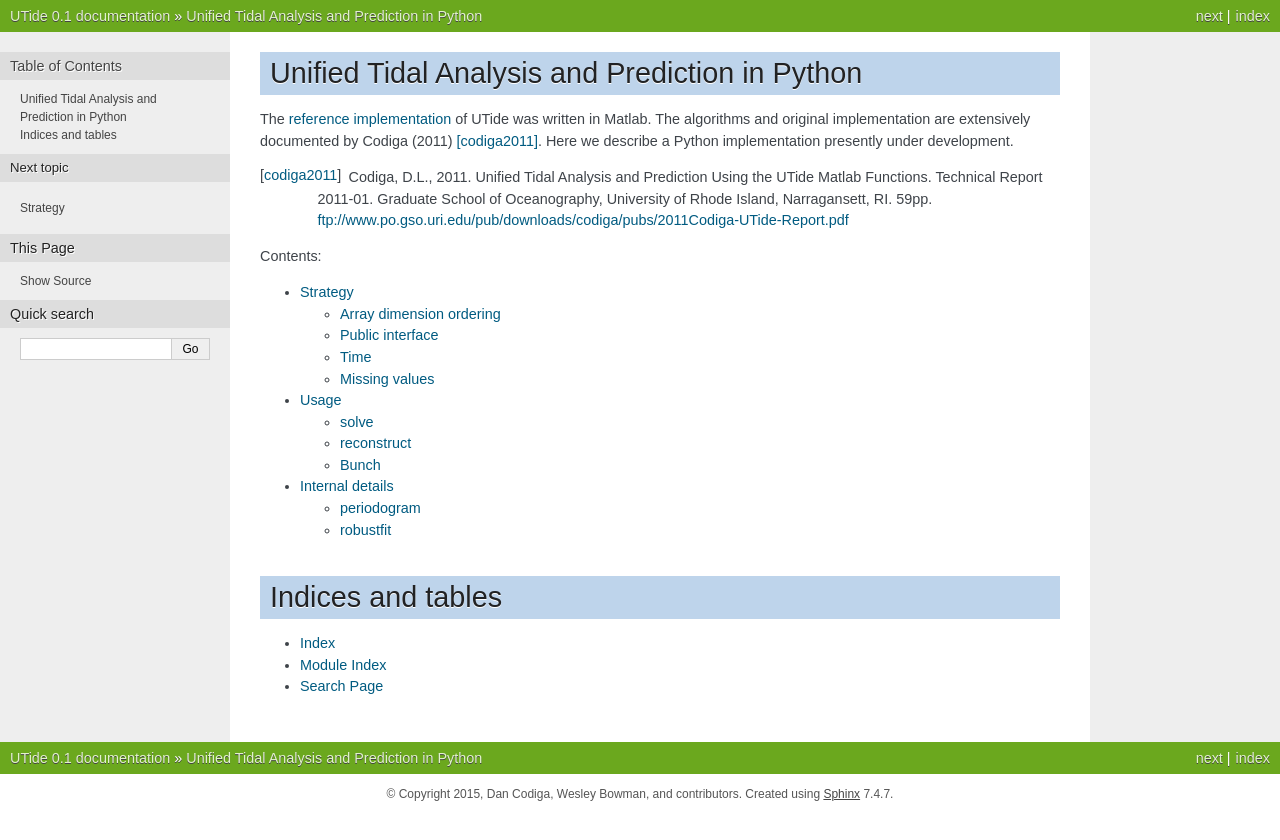
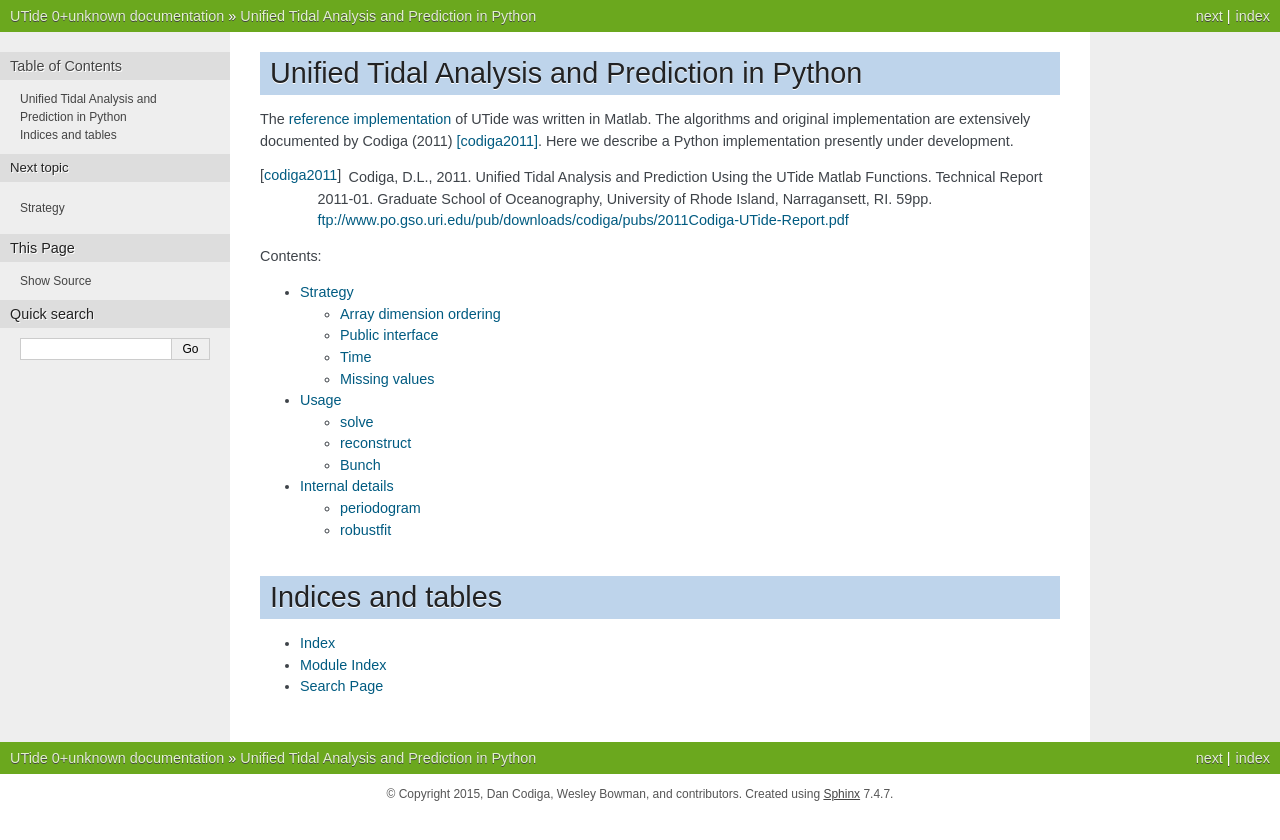
Before and after one commit to wesleybowman/UTide, a Sphinx documentation site: the page built from docs/index.rst, in a window 1280 px wide. Shown: the top 840 px of the page. Built offline with Sphinx 7.4.7, drawn with Linux system fonts in a browser that asks for light colours; some of the changed lines change nothing that is shown.

Commit message:
fix version in the docs

```diff
--- a/docs/conf.py
+++ b/docs/conf.py
@@ -58,11 +58,10 @@ copyright = '2015, Dan Codiga, Wesley Bowman, and contributors'
 # The version info for the project you're documenting, acts as replacement for
 # |version| and |release|, also used in various other places throughout the
 # built documents.
-#
-# The short X.Y version.
-version = '0.1'
-# The full version, including alpha/beta/rc tags.
-release = '0.1'
+
+from utide._version import get_versions
+version = release = get_versions()['version']
+
 
 # The language for content autogenerated by Sphinx. Refer to documentation
 # for a list of supported languages.
```
